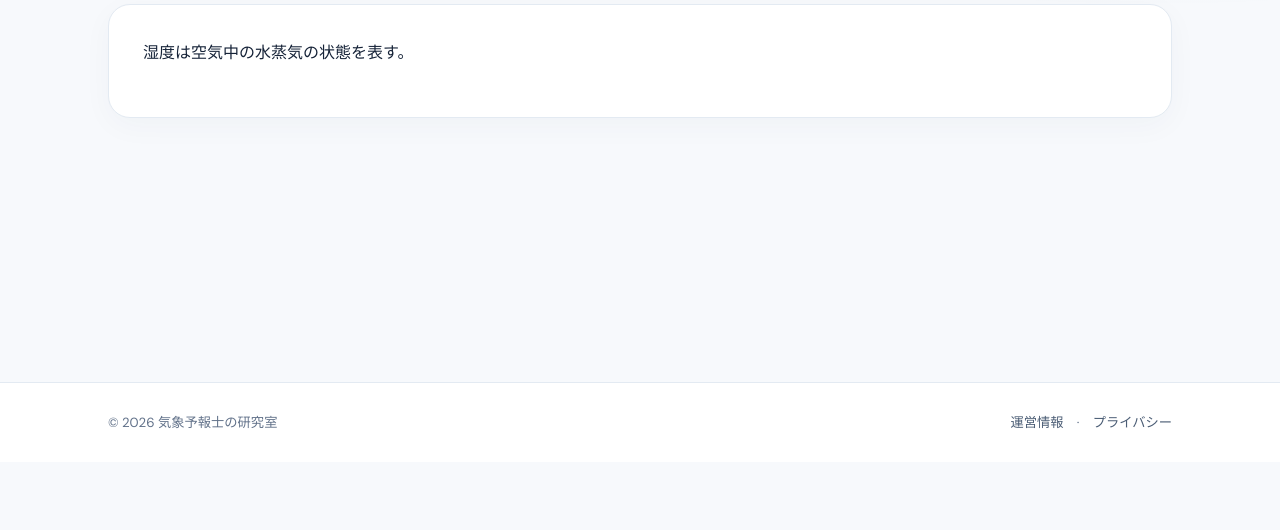
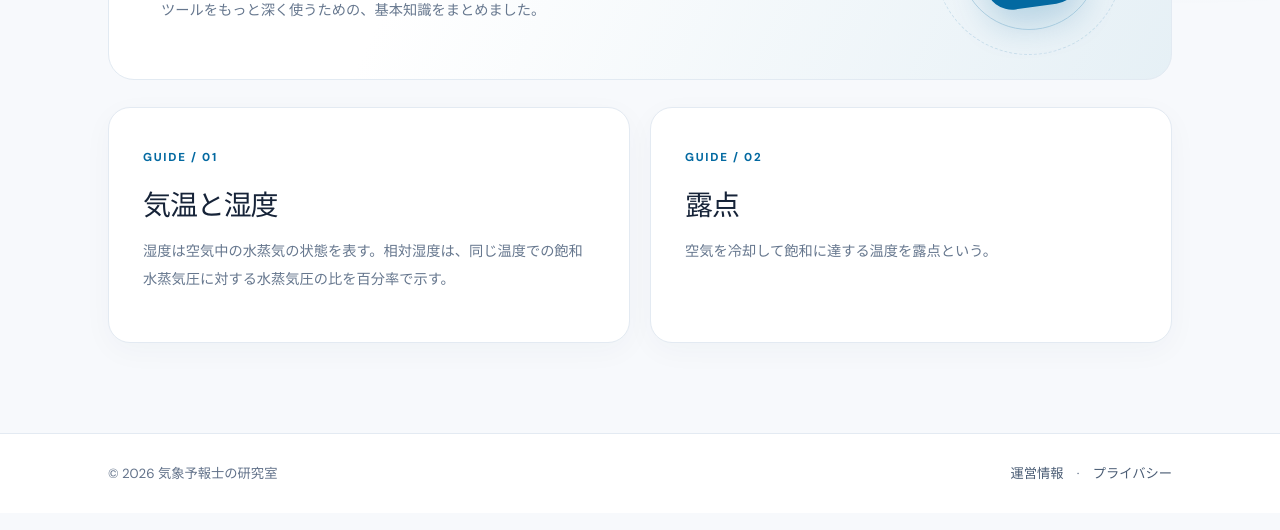
Before and after one commit to momoziro-joichi/ai-site-network, an Astro site: page /guide in a window 1280 px wide. Shown: the part 270-800 px from the top of the page. Built offline with nearby package versions, Linux system fonts and the light colour scheme; Astro itself is replaced by a stand-in of ours.

Commit message:
Redesign src/pages/guide.astro

```diff
--- a/src/pages/guide.astro
+++ b/src/pages/guide.astro
@@ -1,6 +1,8 @@
 ---
 import Base from '../layouts/Base.astro';
+import PageIntro from '../components/PageIntro.astro';
 const key=process.env.SITE_KEY||'weather';
-const guides={weather:['気温と湿度','湿度は空気中の水蒸気の状態を表す。'],math:['二次方程式','判別式 D=b²−4ac が正なら実数解2つ、0なら重解、負なら複素数解となる。'],rail:['所要時間の考え方','平均速度と最高速度は異なる。加速・減速・停車時間を区別する。'],english:['コンビニ接客英語','Do you need a bag? は「袋は必要ですか？」という意味。'],tools:['文字数の数え方','文字数とUTF-8バイト数は一致しない場合がある。']};
+const guides={weather:[['気温と湿度','湿度は空気中の水蒸気の状態を表す。相対湿度は、同じ温度での飽和水蒸気圧に対する水蒸気圧の比を百分率で示す。'],['露点','空気を冷却して飽和に達する温度を露点という。']],math:[['二次方程式','ax²+bx+c=0（a≠0）の判別式はD=b²−4ac。'],['判別式と解','D>0で異なる実数解2つ、D=0で重解、D<0で複素数解となる。']],rail:[['所要時間の考え方','最高速度と平均速度は異なる。列車は加速・減速するため、単純な距離÷最高速度は実際の所要時間より短くなる。'],['計算モデルの限界','停車、速度制限、勾配、曲線、信号、余裕時分を考慮しない簡易モデルである。']],english:[['コンビニ接客英語','Do you need a bag? は「袋は必要ですか？」という意味。'],['丁寧な聞き返し','Could you say that again, please? は「もう一度言っていただけますか？」という意味。']],tools:[['文字数の数え方','画面に見える文字数とUTF-8バイト数は一致しない場合がある。'],['文字とバイト','UTF-8では日本語の多くの文字が3バイトで表される。']]};
 ---
-<Base><h1>{guides[key][0]}</h1><section class="panel"><p>{guides[key][1]}</p></section></Base>
+<Base title="学習ガイド"><PageIntro eyebrow="KNOWLEDGE BASE" title="学習ガイド" description="ツールをもっと深く使うための、基本知識をまとめました。" number="≡"/><div class="guide-grid">{guides[key].map(([title,body],i)=><article class="panel guide-card"><span class="guide-index">GUIDE / {String(i+1).padStart(2,'0')}</span><h2>{title}</h2><p>{body}</p></article>)}</div></Base>
+<style>.guide-grid{display:grid;grid-template-columns:repeat(2,minmax(0,1fr));gap:20px}.guide-card{margin:0;min-height:215px}.guide-index{font-size:.72rem;font-weight:800;letter-spacing:.15em;color:var(--accent)}.guide-card h2{margin:17px 0 12px}.guide-card p{color:#66778e;font-size:.89rem;line-height:2}@media(max-width:700px){.guide-grid{grid-template-columns:1fr}}</style>
```
